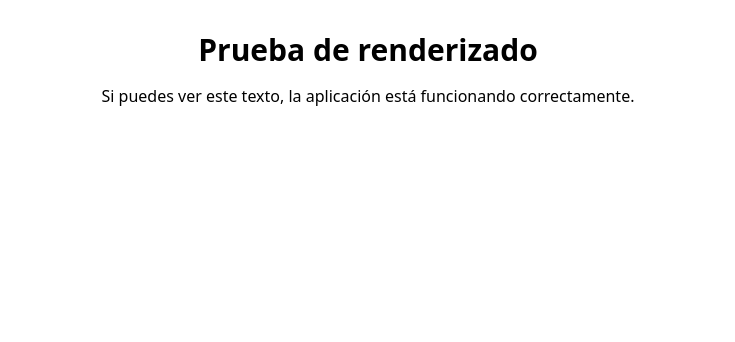
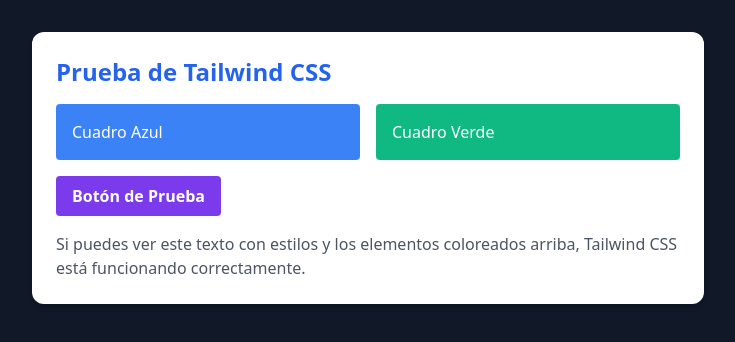
Before and after one commit to l6a6h6l/generador-comunicados, a React (Create React App) app: page / in a window 1280 px wide. Shown: the top 342 px of the page, without its empty margins (272-1007 px from the left). Built offline with nearby package versions, Linux system fonts and the light colour scheme.

Commit message:
Update GeneradorComunicados.js

```diff
--- a/src/GeneradorComunicados.js
+++ b/src/GeneradorComunicados.js
@@ -2,9 +2,24 @@
 
 const GeneradorComunicados = () => {
   return (
-    <div className="p-8 text-center">
-      <h1 className="text-3xl font-bold">Prueba de renderizado</h1>
-      <p className="mt-4">Si puedes ver este texto, la aplicación está funcionando correctamente.</p>
+    <div className="min-h-screen bg-gray-900 p-8">
+      <div className="max-w-md mx-auto bg-white rounded-xl shadow-md overflow-hidden md:max-w-2xl p-6">
+        <h1 className="text-2xl font-bold text-blue-600 mb-4">Prueba de Tailwind CSS</h1>
+
+        <div className="grid grid-cols-2 gap-4 mb-4">
+          <div className="bg-blue-500 text-white p-4 rounded">Cuadro Azul</div>
+          <div className="bg-green-500 text-white p-4 rounded">Cuadro Verde</div>
+        </div>
+
+        <button className="bg-purple-600 hover:bg-purple-700 text-white font-bold py-2 px-4 rounded">
+          Botón de Prueba
+        </button>
+
+        <p className="mt-4 text-gray-600">
+          Si puedes ver este texto con estilos y los elementos coloreados arriba,
+          Tailwind CSS está funcionando correctamente.
+        </p>
+      </div>
     </div>
   );
 };
```
